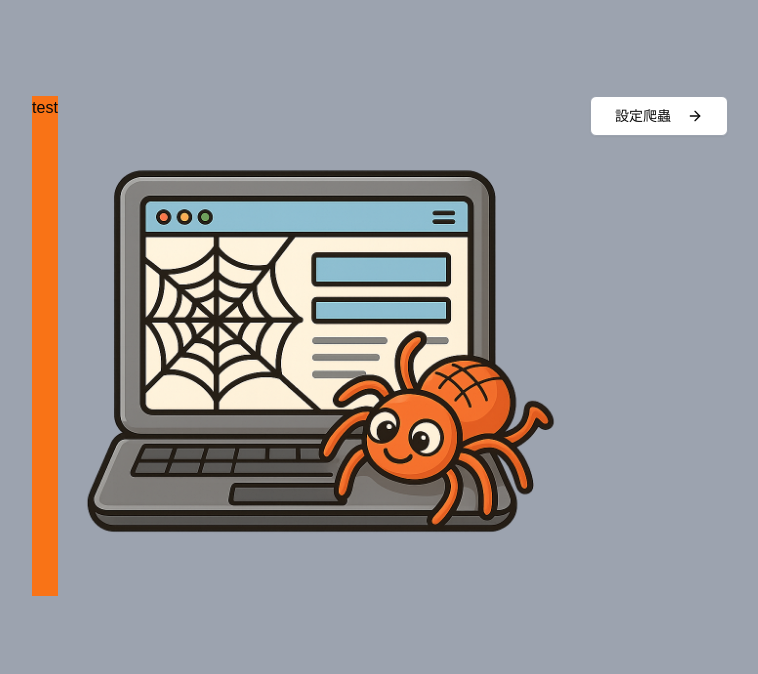
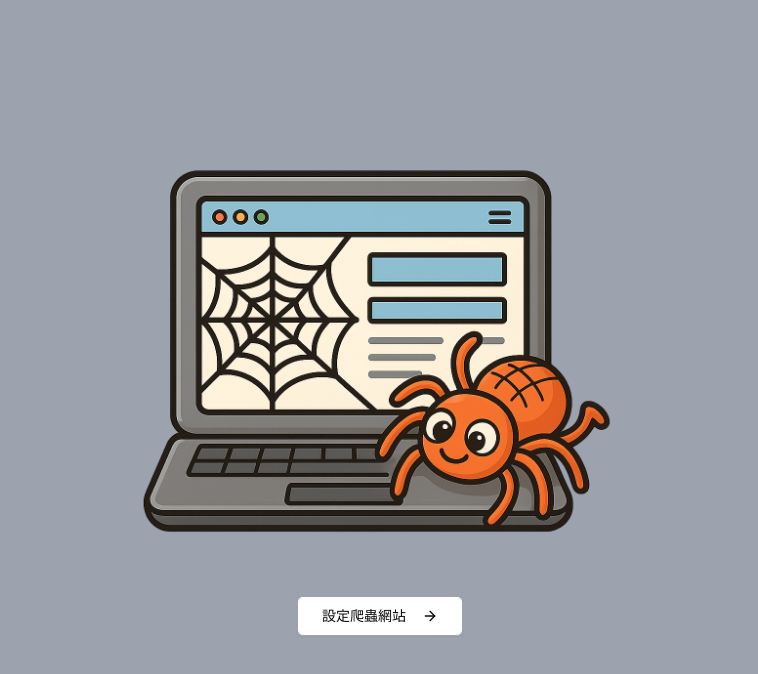
Before and after one commit to archiewang0/web-scraper, a Next.js app: page / in a window 1280 px wide. Shown: the top 674 px of the page, without its empty margins (260-1018 px from the left). Built offline with nearby package versions, Linux system fonts and the light colour scheme.

Commit message:
fix: landing page style and without title

```diff
--- a/src/app/page.tsx
+++ b/src/app/page.tsx
@@ -1,11 +1,11 @@
-import { Button } from "@/components/ui/button";
-import { Card } from "@/components/ui/card";
-import Link from "next/link";
-import { ArrowRight } from "lucide-react";
+import { Button } from '@/components/ui/button'
+import { Card } from '@/components/ui/card'
+import Link from 'next/link'
+import { ArrowRight } from 'lucide-react'
 
-import Image from "next/image";
-import spiderGif from "../../public/spider.gif";
-import computerAndSpider from "../../public/computer_spider.png";
+import Image from 'next/image'
+import spiderGif from '../../public/spider.gif'
+import computerAndSpider from '../../public/computer_spider.png'
 
 export default function Page() {
     // const getFoods = async () => {
@@ -22,17 +22,20 @@ export default function Page() {
 
     return (
         <main className="flex min-h-screen flex-col items-center p-8 sm:p-24">
-      <div className="flex flex-col sm:flex-row gap-4">
-        <div className="bg-orange-500">test</div>
-        {/* <Image src={spiderGif} width={500} height={500} alt="spider" /> */}
-        <Image src={computerAndSpider} width={500} height={500} alt="spider" />
+            <div className=" text-center">
+                <Image
+                    src={computerAndSpider}
+                    width={500}
+                    height={500}
+                    alt="spider"
+                />
                 <Link href="/setting">
                     <Button variant="outline" size="lg" className="px-6">
-            設定爬蟲
+                        設定爬蟲網站
                         <ArrowRight className="ml-2 h-4 w-4" />
                     </Button>
                 </Link>
             </div>
         </main>
-  );
+    )
 }
--- a/src/features/setting-page.tsx
+++ b/src/features/setting-page.tsx
@@ -107,12 +107,11 @@ export default function SettingPage() {
         try {
             const result = await scrapeWebsite2({
                 url,
-                name: name || 'Untitled Scrape',
+                name: name || `${decodeURI(url).slice(0, 30)}...`,
                 fields: arrayToObject(selectedFields),
             })
 
             console.log('查看reulst: ', result)
-            // Store the result in sessionStorage to pass to the results page
             sessionStorage.setItem('scrapeResult', JSON.stringify(result))
             router.push('/results')
         } catch (error) {
@@ -219,6 +218,7 @@ export default function SettingPage() {
                                             </div>
                                         </div>
                                         {field.type !== 'title' &&
+                                            field.type !== 'parent' &&
                                             field.type !== 'url' && (
                                                 <Button
                                                     type="button"
```
Lines whose indentation alone changed are shown as unchanged.
